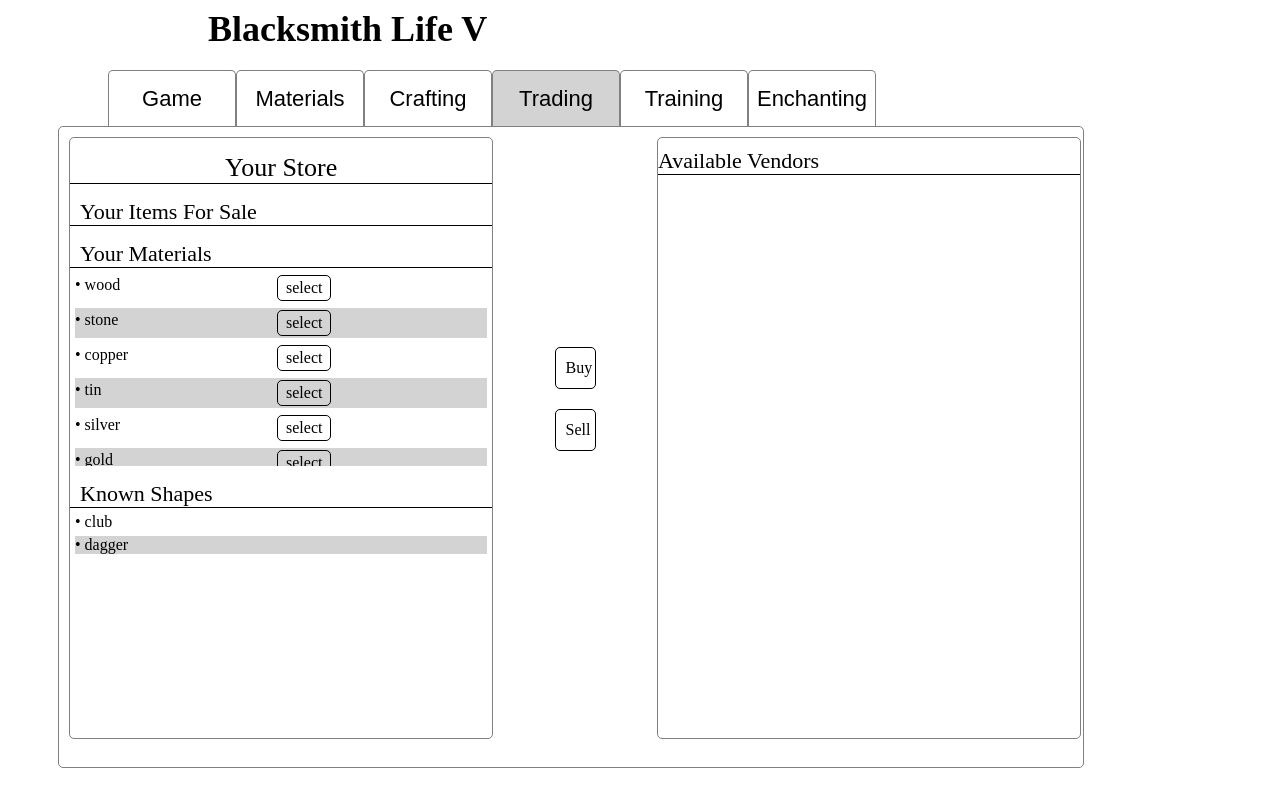
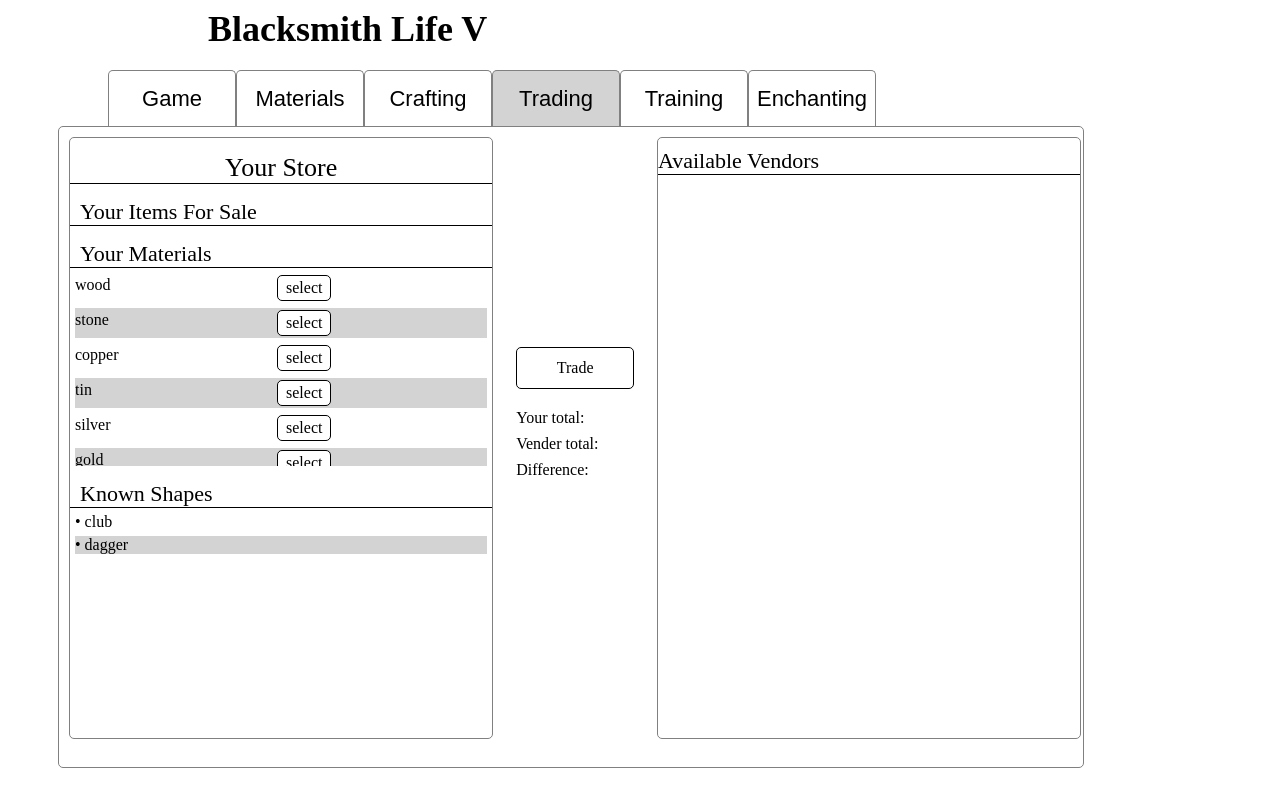
Before and after one commit to JFrederick25/Blacksmith-Life-v, an Angular app: page / in a window 1280 px wide. Built offline with nearby package versions, Linux system fonts and the light colour scheme.

Commit message:
2 files modified

```diff
--- a/src/app/components/trading/trading.component.css
+++ b/src/app/components/trading/trading.component.css
@@ -6,4 +6,5 @@
   padding: 0 8px;
   margin: 2px 0;
   margin-left: 10px;
+  background-color: white;
 }
--- a/src/app/components/trading/trading.component.html
+++ b/src/app/components/trading/trading.component.html
@@ -2,18 +2,21 @@
   <div class="viewport" style="width: 33vw;">
     <ng-container [ngTemplateOutlet]="store"></ng-container>
   </div>
-  <div style="margin: 25vh 4vw 0 4vw; width: 4vw;">
+  <div style="margin: 25vh 1vw 0 1vw; width: 10vw;">
     <div
       class="option"
       style="margin-left: 10px; font-size: 16px; padding: 0 10px;"
     >
-      Buy
+      Trade
     </div>
-    <div
-      class="option"
-      style="margin-left: 10px; font-size: 16px; padding: 0 10px;"
-    >
-      Sell
+    <div style="font-size: 16px; margin-left: 10px; margin-top: 8px;">
+      Your total:
+    </div>
+    <div style="font-size: 16px; margin-left: 10px; margin-top: 8px;">
+      Vender total:
+    </div>
+    <div style="font-size: 16px; margin-left: 10px; margin-top: 8px;">
+      Difference:
     </div>
   </div>
   <div class="viewport" style="width: 33vw;">
@@ -54,7 +57,7 @@
       [style.background-color]="alternateColor(i)"
     >
       <div style="height: 24px; line-height: 24px; width: 15vw;">
-        &#x2022; {{ item.name }} (${{ item.value }})
+        {{ item.name }} (${{ item.value }})
       </div>
       <div class="select">select</div>
     </div>
@@ -75,7 +78,7 @@
       [style.background-color]="alternateColor(i)"
     >
       <div style="height: 24px; line-height: 24px; width: 15vw;">
-        &#x2022; {{ mat }}
+        {{ mat }}
       </div>
       <div class="select">select</div>
     </div>
```
